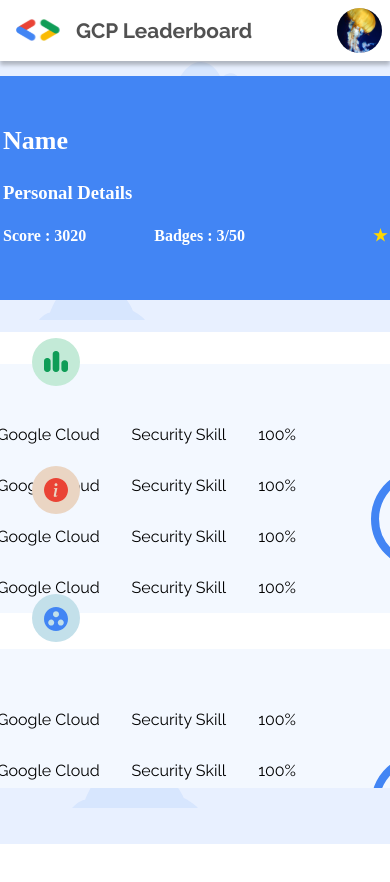
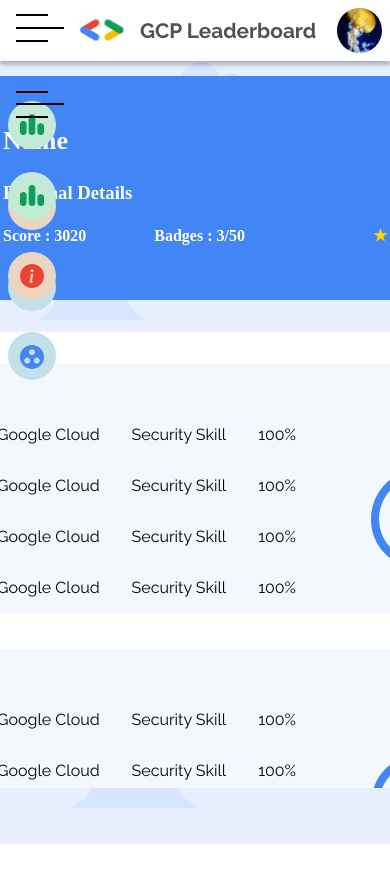
Before and after one commit to gdsc-snu/gcptrack, a React (Create React App) app in the folder client/: page /profile in a window 390 px wide. Shown: the top 882 px of the page. After the commit the page ends 844 px from the top, so only its background shows below. Built offline with nearby package versions, Linux system fonts and the light colour scheme.

Commit message:
created hamburger menu

```diff
--- a/client/package.json
+++ b/client/package.json
@@ -16,6 +16,7 @@
     "react-dom": "^17.0.2",
     "react-router-dom": "^5.2.0",
     "react-scripts": "5.0.0",
+    "styled-components": "^5.3.5",
     "typescript": "^4.5.4",
     "web-vitals": "^2.1.3"
   },
@@ -43,5 +44,8 @@
       "last 1 safari version"
     ]
   },
-  "proxy": "http://localhost:7686"
+  "proxy": "http://localhost:7686",
+  "devDependencies": {
+    "@types/styled-components": "^5.1.25"
+  }
 }
--- a/client/src/Components/Header/Header.css
+++ b/client/src/Components/Header/Header.css
@@ -18,12 +18,13 @@
    height: 2.8rem;
    margin: 0.5rem;
 }
-.nav-left{
+.nav-left {
    display: flex;
    flex-direction: row;
    align-items: center;
    justify-content: center;
+   margin-left: 4rem;
 }
-.nav-text{
+.nav-text {
    width: fit-content;
 }
--- a/client/src/Components/Header/Header.tsx
+++ b/client/src/Components/Header/Header.tsx
@@ -1,10 +1,12 @@
 import "./Header.css";
 import headerImg from "../../pictures/gdscLogo.svg";
 import collegeLogo from "../../pictures/collegeLogo.svg";
+import Menu from "../Menu/Menu";
 
 const Header = () => {
   return (
     <div className="headerDiv">
+      <Menu />
       <div className="nav-left">
         <img src={headerImg} className="headerImage" alt="gdscLogo" />
         <p className="nav-text"> GCP Leaderboard </p>
--- a/client/src/Components/Menu/Menu.css
+++ /dev/null
@@ -1,14 +0,0 @@
-.menuDiv {
-  position: absolute;
-  display: flex;
-  flex-direction: column;
-  align-items: center;
-  justify-content: center;
-  height: 100%;
-  margin-bottom: 1rem;
-}
-
-.menuImage {
-  height: 3rem;
-  margin: 2rem 2rem 3rem 2rem;
-}
--- a/client/src/Components/Menu/Menu.tsx
+++ b/client/src/Components/Menu/Menu.tsx
@@ -1,17 +1,129 @@
-import "./Menu.css";
+
+import * as React from 'react';
+import styled from 'styled-components';
 import leaderboardLogo from "../../pictures/LeaderboardLogo.svg";
 // import leaderboardOpen from '../../pictures/leaderboardOpen.svg'
 import AdminInfo from "../../pictures/AdminInfo.svg";
 import ClubInfo from "../../pictures/ClubInfo.svg";
 
+interface ShadowedProps {
+  readonly clicked: boolean;
+};
+
+interface TextProps {
+  readonly clicked: boolean;
+}
+
+interface ItemsProps {
+  readonly activeClassName: string;
+}
+
 const Menu = () => {
+  const [click, setClick] = React.useState(false);
+  const handleClick = () => setClick(!click);
+
   return (
-    <div className="menuDiv">
-      <img src={leaderboardLogo} className="menuImage top" alt="leaderboard" />
-      <img src={AdminInfo} className="menuImage" alt="adminInfo" />
-      <img src={ClubInfo} className="menuImage" alt="clubInfo" />
-    </div>
+    <Container>
+      <MenuLabel htmlFor="navi-toggle" onClick={handleClick}>
+        <Icon clicked={click}>&nbsp;</Icon>
+      </MenuLabel>
+      <SlickBar clicked={click}>
+        <Item
+          onClick={() => setClick(false)}
+          activeClassName="active"
+        >
+          <img src={leaderboardLogo} alt="leaderboard" />
+          <Text clicked={click}>Leaderboard</Text>
+        </Item>
+        <Item
+          onClick={() => setClick(false)}
+          activeClassName="active"
+        >
+          <img src={AdminInfo} alt="facilator info" />
+          <Text clicked={click}>Facilitator info</Text>
+        </Item>
+
+        <Item
+          onClick={() => setClick(false)}
+          activeClassName="active"
+        >
+          <img src={ClubInfo} alt="clubInfo" />
+          <Text clicked={click}>clubInfo</Text>
+        </Item>
+      </SlickBar>
+    </Container>
   );
 };
 
+const Container = styled.div`
+  position: fixed;
+`;
+
+const MenuLabel = styled.label`
+ width: 4rem;
+  height: 2.5rem;
+  border-radius: 50%;
+  margin: 0.5rem 0 0 0.5rem;
+  display: flex;
+  justify-content: center;
+  align-items: center;
+  position: relative;
+`;
+
+const Icon = styled.span<ShadowedProps>`
+  position: relative;
+  background-color: ${(props) => (props.clicked ? "transparent" : "black")};
+  width: 3rem;
+  height: 2px;
+  display: inline-block;
+  transition: all 0.3s;
+  &::before,
+  &::after {
+    content: "";
+    background-color: black;
+    width: 2rem;
+    height: 2px;
+    display: inline-block;
+    position: absolute;
+    left: 0;
+    transition: all 0.3s;
+  }
+   &::before {
+    top: ${(props) => (props.clicked ? "0" : "-0.8rem")};
+    transform: ${(props) => (props.clicked ? "rotate(135deg)" : "rotate(0)")};
+  }
+  &::after {
+    top: ${(props) => (props.clicked ? "0" : "0.8rem")};
+    transform: ${(props) => (props.clicked ? "rotate(-135deg)" : "rotate(0)")};
+  }
+`;
+
+const SlickBar = styled.ul<ShadowedProps>`
+  list-style: none;
+  display: flex;
+  flex-direction: column;
+  align-items: center;
+  padding: 1rem 0;
+  position: absolute;
+  transition: all 0.5s ease;
+`;
+
+const Item = styled.a<ItemsProps>`
+  text-decoration: none;
+  width: 100%;
+  padding: 1rem 0;
+  cursor: pointer;
+  display: flex;
+  padding-left: 1rem;
+`;
+
+const Text = styled.span<TextProps>`
+  width: ${(props) => (props.clicked ? "100%" : "0")};
+  overflow: hidden;
+  margin-left: ${(props) => (props.clicked ? "1rem" : "0")};
+  transition: all 0.3s ease;
+  color:black;
+  align-self: center;
+`;
+
 export default Menu;
--- a/client/src/pages/Dashboard/Dashboard.tsx
+++ b/client/src/pages/Dashboard/Dashboard.tsx
@@ -9,7 +9,7 @@
   return (
     <>
       <Header />
-      <Menu />
+      {/* <Menu /> */}
       <p className='winnerText'> Winners</p>
       <div className='centerDiv'>
         <div className='wrapper'>
```
Also changed, not shown: 1 other file (tests, documents, lock files or other folders). Lines whose indentation alone changed are shown as unchanged.
